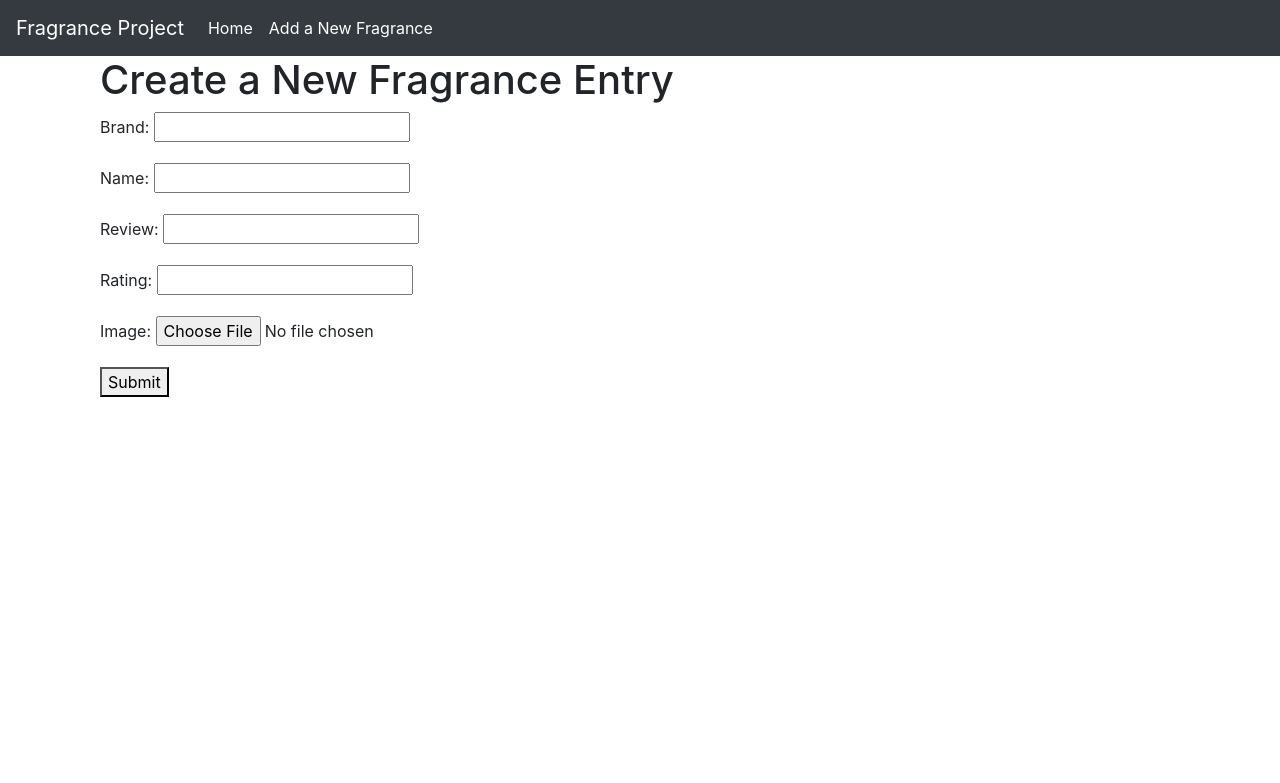
After one commit to evanquinn99/Django_blog_site, a Django app: page /create/ in a window 1280 px wide. The commit adds this page. Shown: the top 783 px of the page. Run offline with Django 3.2, Linux system fonts and the light colour scheme; some libraries are stand-ins or nearby versions.

Commit message:
Added in create function and a Nav Bar

```diff
--- /dev/null
+++ b/django_blog_site/blog/forms.py
@@ -0,0 +1,13 @@
+from django import forms
+from .models import Fragrance
+
+class CreateForm(forms.ModelForm):
+	"""brand = forms.CharField()
+	name = forms.CharField()
+	review = forms.CharField()
+	rating = forms.FloatField()
+	image = forms.ImageField(required=False)"""
+	class Meta:
+		model = Fragrance
+		image = forms.ImageField(required=False)
+		fields = ['brand', 'name', 'review', 'rating', 'image']
--- a/django_blog_site/blog/models.py
+++ b/django_blog_site/blog/models.py
@@ -20,6 +20,8 @@ class Fragrance(models.Model):
 	def __str__(self):
 		return self.name
 
+
+
 #Intermediate between Personal Favorites cart and individual Fragrance
 class Fragrance_Favorite(models.Model):
 	fragrance = models.ForeignKey(Fragrance, on_delete = models.CASCADE)
--- a/django_blog_site/blog/templates/base.html
+++ b/django_blog_site/blog/templates/base.html
@@ -1,7 +1,40 @@
 <link rel="stylesheet" href="https://stackpath.bootstrapcdn.com/bootstrap/4.1.3/css/bootstrap.min.css" integrity="sha384-MCw98/SFnGE8fJT3GXwEOngsV7Zt27NXFoaoApmYm81iuXoPkFOJwJ8ERdknLPMO" crossorigin="anonymous">
+</head>
+<body>
+	<nav class="navbar navbar-expand-lg navbar-dark bg-dark">
+	  <a class="navbar-brand" href="#">Fragrance Project</a>
+	  <button class="navbar-toggler" type="button" data-toggle="collapse" data-target="#navbarSupportedContent" aria-controls="navbarSupportedContent" aria-expanded="false" aria-label="Toggle navigation">
+	    <span class="navbar-toggler-icon"></span>
+	  </button>
 
-{% block page_content %}{% endblock %}
+	  <div class="collapse navbar-collapse" id="navbarSupportedContent">
+	    <ul class="navbar-nav mr-auto">
+	    	<li class="nav-item active">
+				<a class="nav-link" href="{% url 'fragrance_list' %}"> Home <span class="sr-only">(current)</span></a>
+			</li>
+			<li class="nav-item active">
+				<a class="nav-link" href="{% url 'create' %}"> Add a New Fragrance <span class="sr-only">(current)</span></a>
+			</li>
+	    </ul>
+
+	  </div>
+	</nav>
+	<main role="main" class= "container">
+		{% if messages %}
+			{% for message in messages %}
+			<div class="alert alert-{{ message.tags }}">
+				{{ message }}
+			</div>
+			{% endfor %}
+		{% endif %}
+		{% block page_content %}{% endblock %}
+	</main>
+
+
+
 
 <script src="https://code.jquery.com/jquery-3.3.1.slim.min.js" integrity="sha384-q8i/X+965DzO0rT7abK41JStQIAqVgRVzpbzo5smXKp4YfRvH+8abtTE1Pi6jizo" crossorigin="anonymous"></script>
 <script src="https://cdnjs.cloudflare.com/ajax/libs/popper.js/1.14.3/umd/popper.min.js" integrity="sha384-ZMP7rVo3mIykV+2+9J3UJ46jBk0WLaUAdn689aCwoqbBJiSnjAK/l8WvCWPIPm49" crossorigin="anonymous"></script>
 <script src="https://stackpath.bootstrapcdn.com/bootstrap/4.1.3/js/bootstrap.min.js" integrity="sha384-ChfqqxuZUCnJSK3+MXmPNIyE6ZbWh2IMqE241rYiqJxyMiZ6OW/JmZQ5stwEULTy" crossorigin="anonymous"></script>
+</body>
+</html>
--- /dev/null
+++ b/django_blog_site/blog/templates/blog/create.html
@@ -0,0 +1,12 @@
+{% extends 'base.html' %}
+
+{% block page_content %}
+<div class = "container">
+	<h1>Create a New Fragrance Entry</h1>
+	<form method = "post">
+		{% csrf_token %}
+		{{ form.as_p }}
+		<button type = "submit">Submit</button>
+	</form>
+</div>
+{% endblock %}
--- a/django_blog_site/blog/templates/blog/fragrance_detail.html
+++ b/django_blog_site/blog/templates/blog/fragrance_detail.html
@@ -6,17 +6,17 @@
 <h1>{{ fragrance.name }}</h1>
 <div class="row">
     <div class="col-md-8">
+    	<img src="{{ fragrance.image_url }}" width="100%">
     </div>
     <div class="col-md-4">
     	<h5>Fragrance Brand:</h5>
         <p>{{ fragrance.brand }}</p>
     	<br>
         <h5>Rating: {{ fragrance.rating }}</h5>
+        <br>
         <h5>About the fragrance:</h5>
         <p>{{ fragrance.review }}</p>
         <br>
-        <h5>Technology used:</h5>
-        <p>{{ fragrance.technology }}</p>
     </div>
 </div>
 {% endblock %}
--- a/django_blog_site/blog/urls.py
+++ b/django_blog_site/blog/urls.py
@@ -1,9 +1,12 @@
 from django.urls import path
 from . import views
+from blog.views import CreateView
+
 
 urlpatterns = [
 	path('', views.fragrance_list, name = 'fragrance_list'),
 	path("<int:pk>/", views.fragrance_detail, name="fragrance_detail"),
     path('home/', views.home, name = 'blog-home'),
     path('about/', views.about, name = 'blog-about'),
+    path('create/', CreateView.as_view(), name = 'create'),
 ]
--- a/django_blog_site/blog/views.py
+++ b/django_blog_site/blog/views.py
@@ -1,6 +1,35 @@
-from django.shortcuts import render
-from django.http import HttpResponse
+from django.shortcuts import render, redirect
+from django.http import HttpResponse, HttpResponseBadRequest
+from django.views.generic import TemplateView
 from .models import Fragrance
+from blog.forms import CreateForm
+from django.contrib import messages
+
+
+class CreateView(TemplateView):
+	template_name = 'blog/create.html'
+
+	def get(self, request):
+		form = CreateForm()
+		return render(request, self.template_name, {'form' : form})
+
+	def post(self,request):
+		form = CreateForm(request.POST)
+		if form.is_valid():
+			post = form.save(commit=False)
+			post.user = request.user
+			post.save()
+			messages.success(request, f'Your fragrance has been added.')
+			return redirect('fragrance_list')
+
+		else:
+			return HttpResponseBadRequest(str(form.errors))
+
+		args = {'form': form}
+		return render(request, self.template_name, args)
+
+
+
 
 def fragrance_list(request):
 	context = {
@@ -17,6 +46,5 @@ def fragrance_detail(request, pk):
 
 def home(request):
 	return render(request, 'blog/home.html')
-
 def about(request):
 	return render(request, 'blog/about.html')
```
Also changed, not shown: django_blog_site/db.sqlite3, django_blog_site/django_blog_site/media/images/YSL_La_Nuit.jfif (added), django_blog_site/django_blog_site/media/images/YSL_La_Nuit_VE8zAuK.jfif (added).
